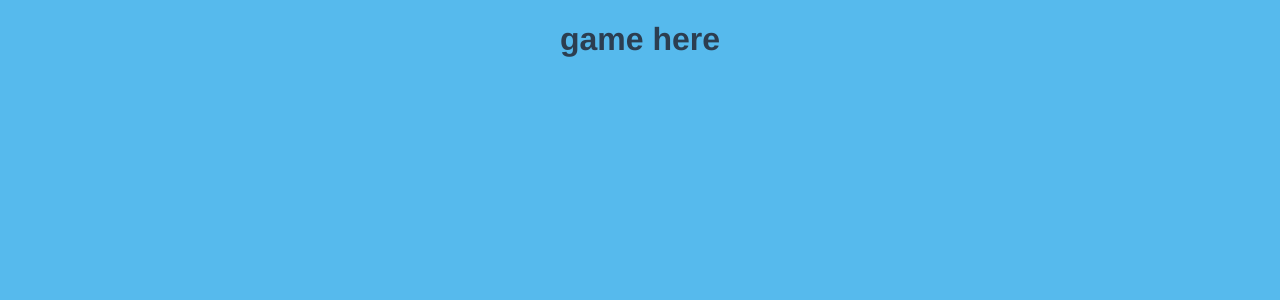
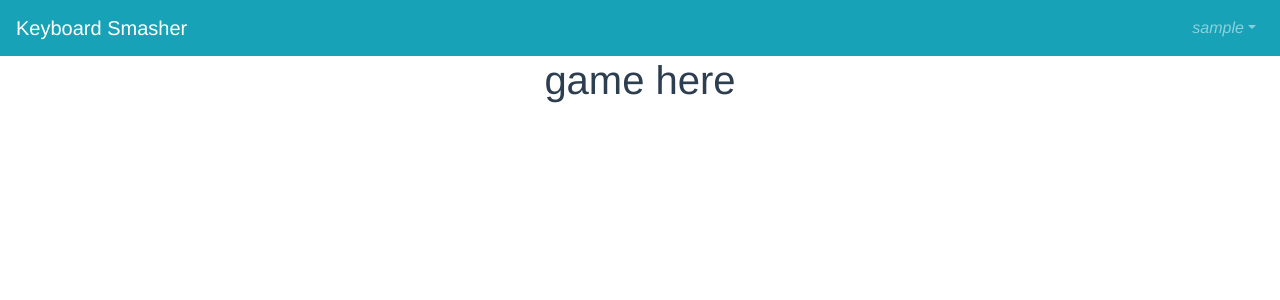
Before and after one commit to Keyboard-smasher-1/Keyboad-smahser-client, a Vue app in the folder client/: page /game in a window 1280 px wide. Shown: the top 300 px of the page. Built offline with nearby package versions, Linux system fonts and the light colour scheme; sample sign-in values are in the browser's storage.

Commit message:
login logout

```diff
--- a/client/src/App.vue
+++ b/client/src/App.vue
@@ -1,10 +1,23 @@
 <template>
   <div id="app">
-      <!-- <Login></Login> -->
-    <!-- <div id="nav">
-      <router-link to="/">Home</router-link> |
-      <router-link to="/about">About</router-link>
-    </div> -->
+    <div>
+      <b-navbar toggleable="lg" type="dark" variant="info" v-if="login">
+        <b-navbar-brand href="#">Keyboard Smasher</b-navbar-brand>
+        <b-navbar-toggle target="nav-collapse"></b-navbar-toggle>
+        <b-collapse id="nav-collapse" is-nav>
+          <!-- Right aligned nav items -->
+          <b-navbar-nav class="ml-auto">
+            <b-nav-item-dropdown right>
+              <!-- Using 'button-content' slot -->
+              <template #button-content>
+                <em>{{username}}</em>
+              </template>
+              <b-dropdown-item href="#" @click.prevent="logoutBtn()">Logout</b-dropdown-item>
+            </b-nav-item-dropdown>
+          </b-navbar-nav>
+        </b-collapse>
+      </b-navbar>
+    </div>
     <router-view/>
   </div>
 </template>
@@ -15,6 +28,19 @@ export default {
   name: 'App',
   components: {
     // Login
+  },
+  methods: {
+    logoutBtn () {
+      this.$store.dispatch('logout')
+    }
+  },
+  computed: {
+    username () {
+      return this.$store.state.username
+    },
+    login () {
+      return this.$store.state.isLoggedIn
+    }
   }
 }
 </script>
@@ -46,7 +72,7 @@ export default {
 }
 
 html {
-background-color: #56baed;
+/* background-color: #56baed; */
 }
 
 body {
--- a/client/src/store/index.js
+++ b/client/src/store/index.js
@@ -1,11 +1,13 @@
 import Vue from 'vue'
 import Vuex from 'vuex'
+import router from '../router'
 
 Vue.use(Vuex)
 
 export default new Vuex.Store({
   state: {
-    isLoggedIn: false
+    isLoggedIn: localStorage.getItem('username') || false,
+    username: localStorage.getItem('username')
   },
   mutations: {
     isLogin (state, payload) {
@@ -16,6 +18,11 @@ export default new Vuex.Store({
     login (context, payload) {
       localStorage.setItem('username', payload.username)
       context.commit('isLogin', true)
+    },
+    logout (context) {
+      localStorage.clear()
+      context.commit('isLogin', false)
+      router.push('/')
     }
   },
   modules: {
```
Also changed, not shown: client/src/main.js (+10 -0 lines), client/src/router/index.js (+0 -9 lines).
